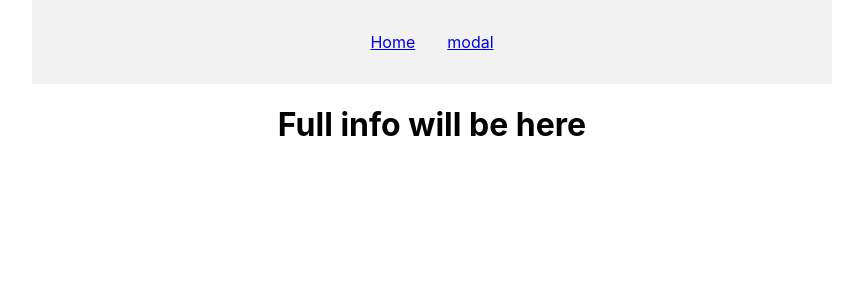
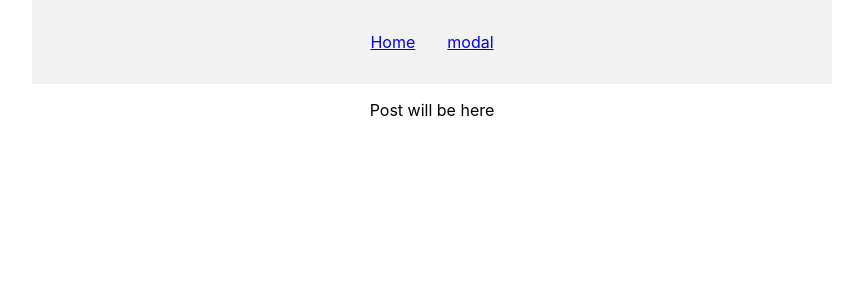
Before and after one commit to whoami2423/react-project, a React (Create React App) app: page /post/1 in a window 1280 px wide. Shown: the top 300 px of the page, without its empty margins (208-1071 px from the left). Built offline with nearby package versions, Linux system fonts and the light colour scheme.

Commit message:
add redux

```diff
--- a/package.json
+++ b/package.json
@@ -8,8 +8,10 @@
     "@testing-library/user-event": "^13.5.0",
     "react": "^17.0.2",
     "react-dom": "^17.0.2",
+    "react-redux": "^7.2.6",
     "react-router-dom": "^6.2.1",
     "react-scripts": "5.0.0",
+    "redux": "^4.1.2",
     "web-vitals": "^2.1.4"
   },
   "scripts": {
--- a/src/App.js
+++ b/src/App.js
@@ -2,6 +2,7 @@
 
 import Layout from './components/Layout/Layout';
 import Home from './pages/Home';
+import Post from './pages/Post';
 
 import './App.css';
 
@@ -12,7 +13,7 @@
         <BrowserRouter>
           <Layout>
               <Routes>
-                <Route path="/post/:id" element={<h1>Full info will be here</h1>} />
+                <Route path="/post/:id" element={<Post/>} />
                 <Route path="/" element={<Home/>} />
               </Routes>
           </Layout>
--- /dev/null
+++ b/src/pages/Post.js
@@ -0,0 +1,7 @@
+import React from 'react';
+
+function Post() {
+  return <div>Post will be here</div>;
+}
+
+export default Post;
```
Also changed, not shown: 1 other file (tests, documents, lock files or other folders).
